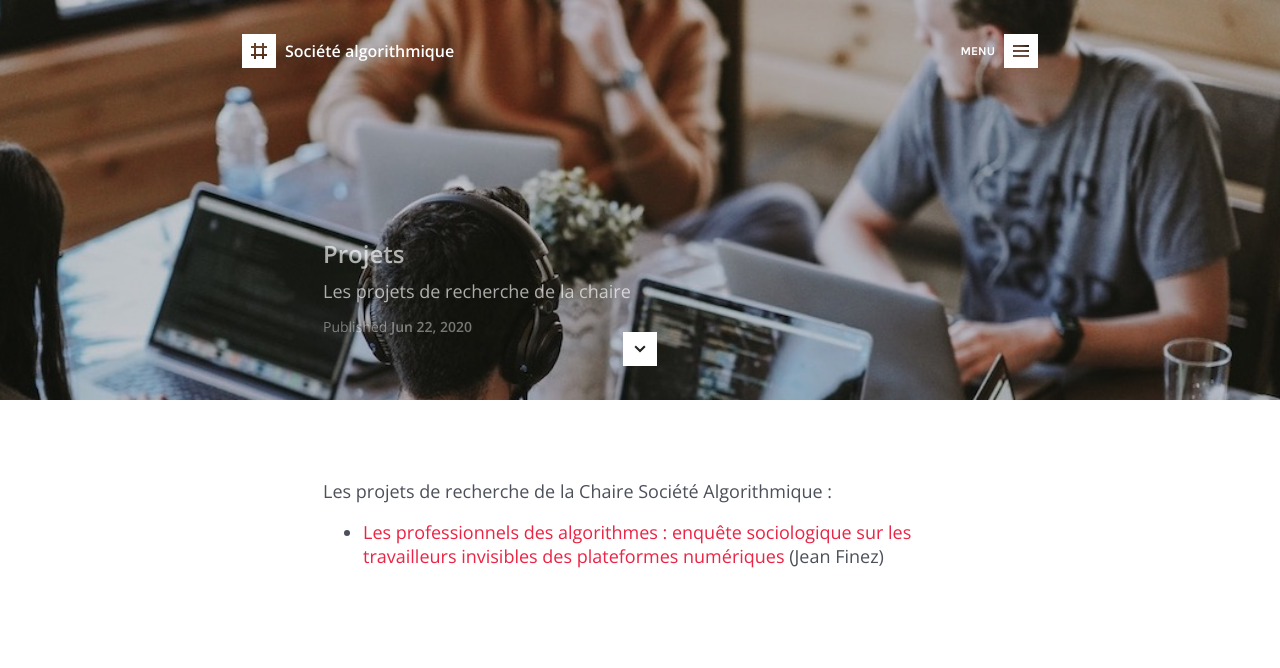
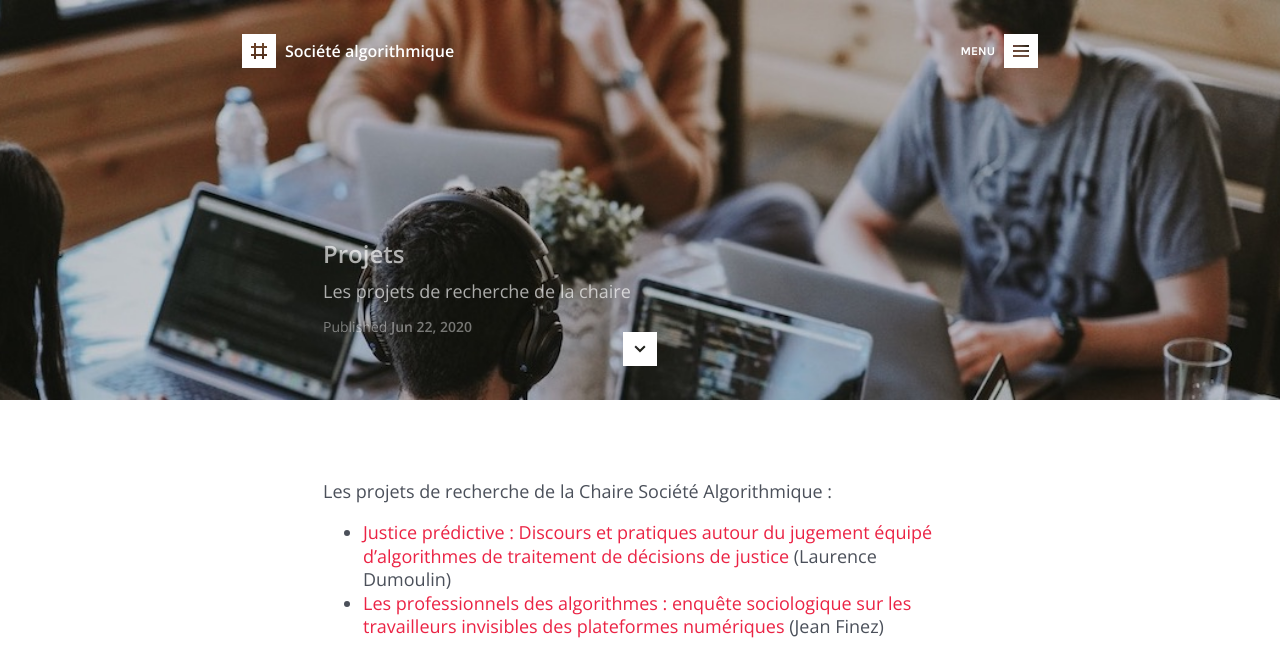
Before and after one commit to gillesbastin/algorithmicsociety.github.io, a Jekyll site: the page built from projets.md, in a window 1280 px wide, cut to the strip 0-668 px from the top of the page. Built offline with Jekyll 4.4.1, drawn with Linux system fonts in a browser that asks for light colours.

Commit message:
Update projets.md

```diff
--- a/projets.md
+++ b/projets.md
@@ -15,4 +15,5 @@ image: 			header-1.jpg
 
 Les projets de recherche de la Chaire Société Algorithmique :
 
+- [Justice prédictive : Discours et pratiques autour du jugement équipé d’algorithmes de traitement de décisions de justice](/justice-predictive.md) (Laurence Dumoulin)
 - [Les professionnels des algorithmes : enquête sociologique sur les travailleurs invisibles des plateformes numériques](/professionnels-invisibles-des-algorithmes.md) (Jean Finez)
```
